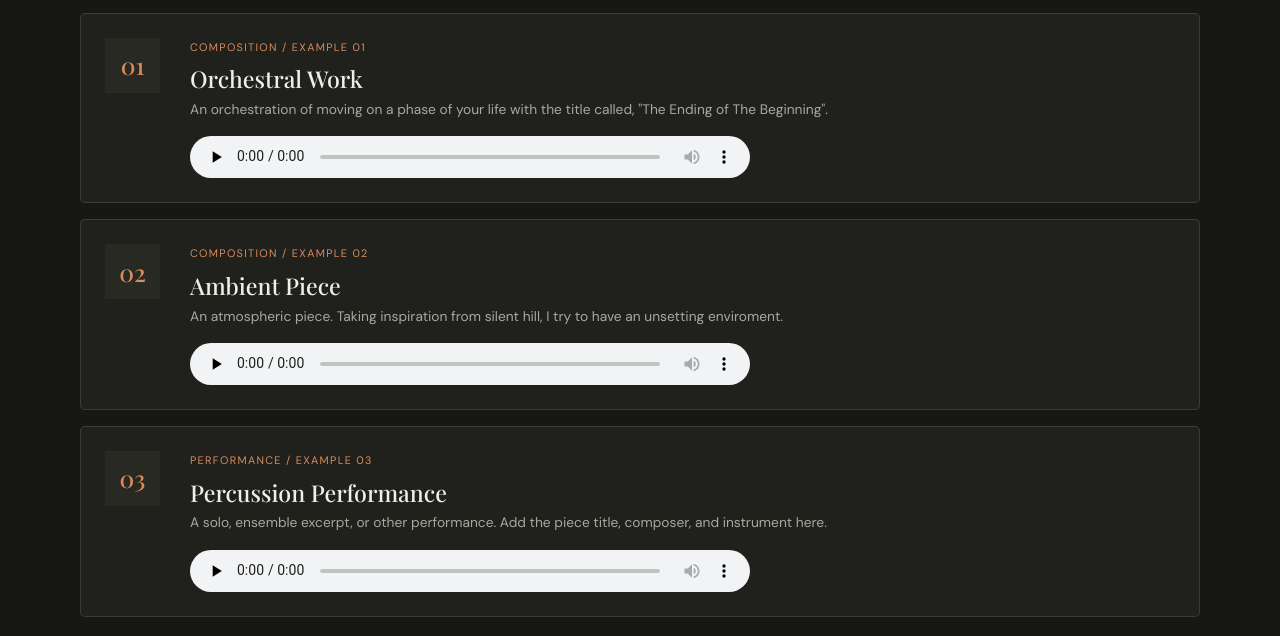
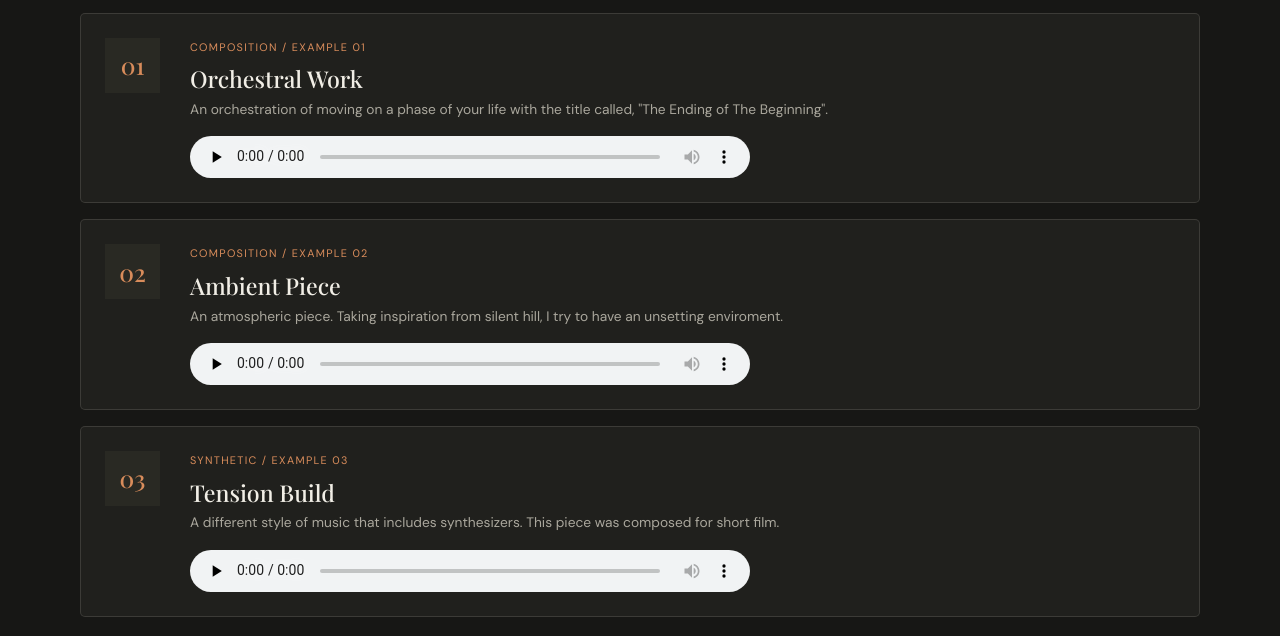
Before and after one commit to CruzProducts/CruzProducts.github.io, a plain HTML site: page music.html in a window 1280 px wide. Shown: the part 307-943 px from the top of the page. Drawn offline with nearby package versions, Linux system fonts and the light colour scheme; a web font is replaced by a local one.

Commit message:
Update audio example 03 details and source

```diff
--- a/music.html
+++ b/music.html
@@ -83,16 +83,16 @@
         <article class="audio-card">
           <div class="audio-number">03</div>
           <div class="audio-info">
-            <p class="audio-meta">Performance / Example 03</p>
-            <h3>Percussion Performance</h3>
+            <p class="audio-meta">Synthetic / Example 03</p>
+            <h3>Tension Build</h3>
             <p>
-              A solo, ensemble excerpt, or other performance.
-              Add the piece title, composer, and instrument here.
+              A different style of music that includes synthesizers.
+              This piece was composed for short film.
             </p>
             <audio controls preload="none">
-              <source src="audio/SOUND_SCARY_AMBIANCE.mp3" type="audio/mpeg">
+              <source src="audio/Website_Synth_Tension.mp3" type="audio/mpeg">
               Your browser does not support audio playback.
-              <a href="audio/SOUND_SCARY_AMBIANCE.mp3">Play or download the audio</a>.
+              <a href="Website_Synth_Tension.mp3">Play or download the audio</a>.
             </audio>
           </div>
         </article>
```
